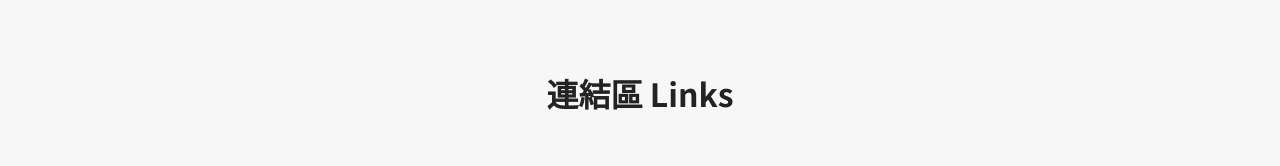
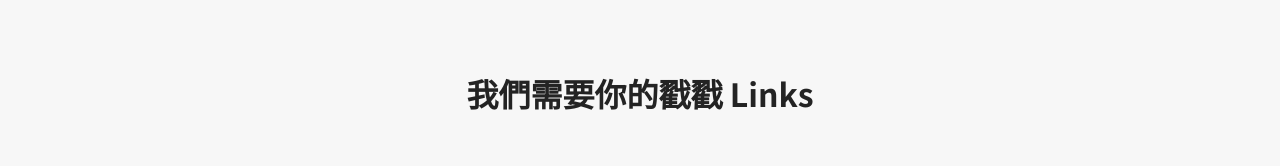
Before and after one commit to mingdaoplatform/official-page, a Vue app: page / in a window 1280 px wide. Shown: the part 744-910 px from the top of the page. Built offline with nearby package versions, Linux system fonts and the light colour scheme.

Commit message:
feat: github link

```diff
--- a/src/components/links.vue
+++ b/src/components/links.vue
@@ -7,7 +7,7 @@ const links = reactive<Array<Link>>(linkGroup);
 
 <template>
   <div class="linkBlock">
-    <h2>連結區 Links</h2>
+    <h2>我們需要你的戳戳 Links</h2>
     <div class="links">
       <div class="linkBlock" v-for="i in links">
         <div class="link">
```
